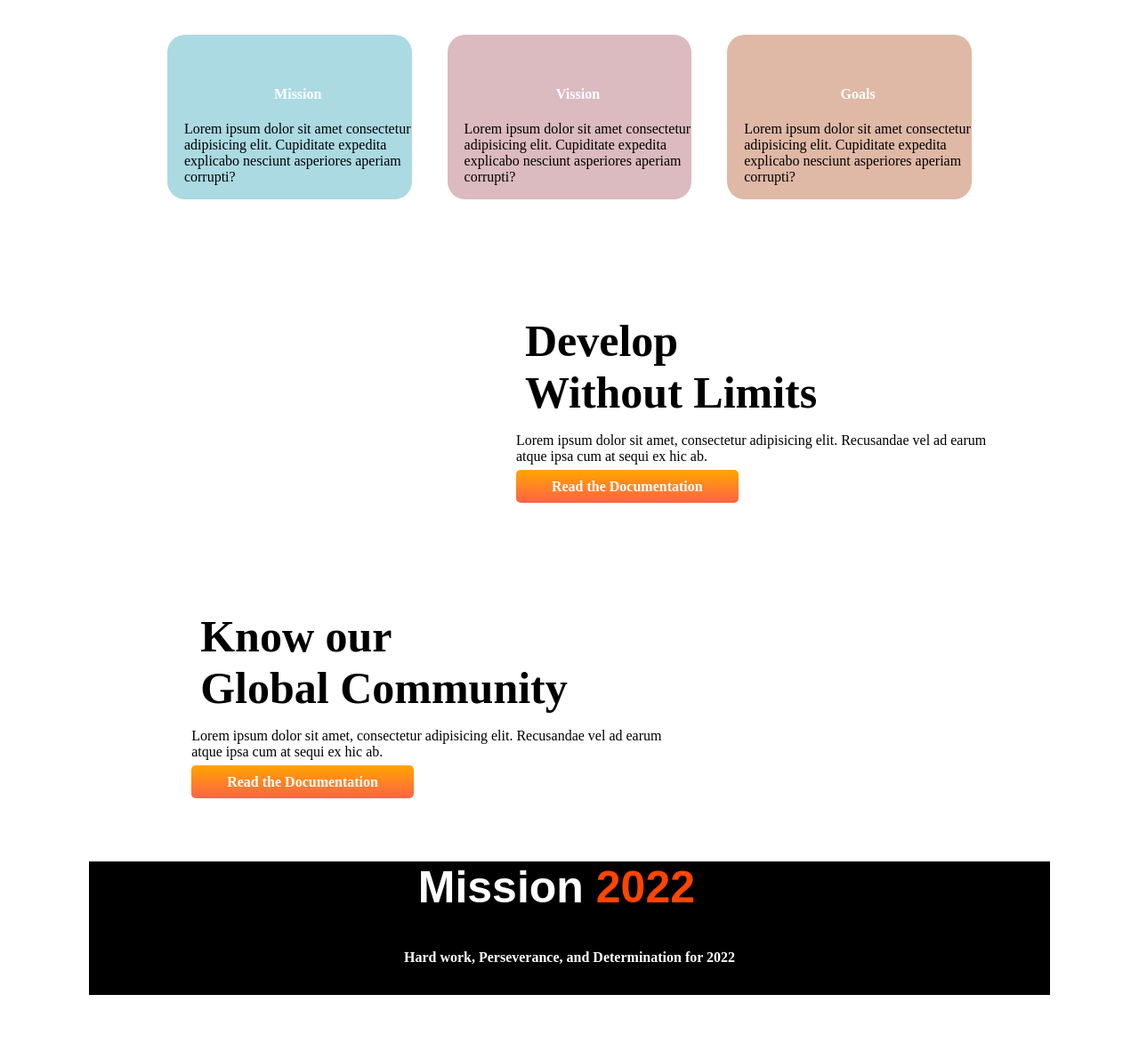
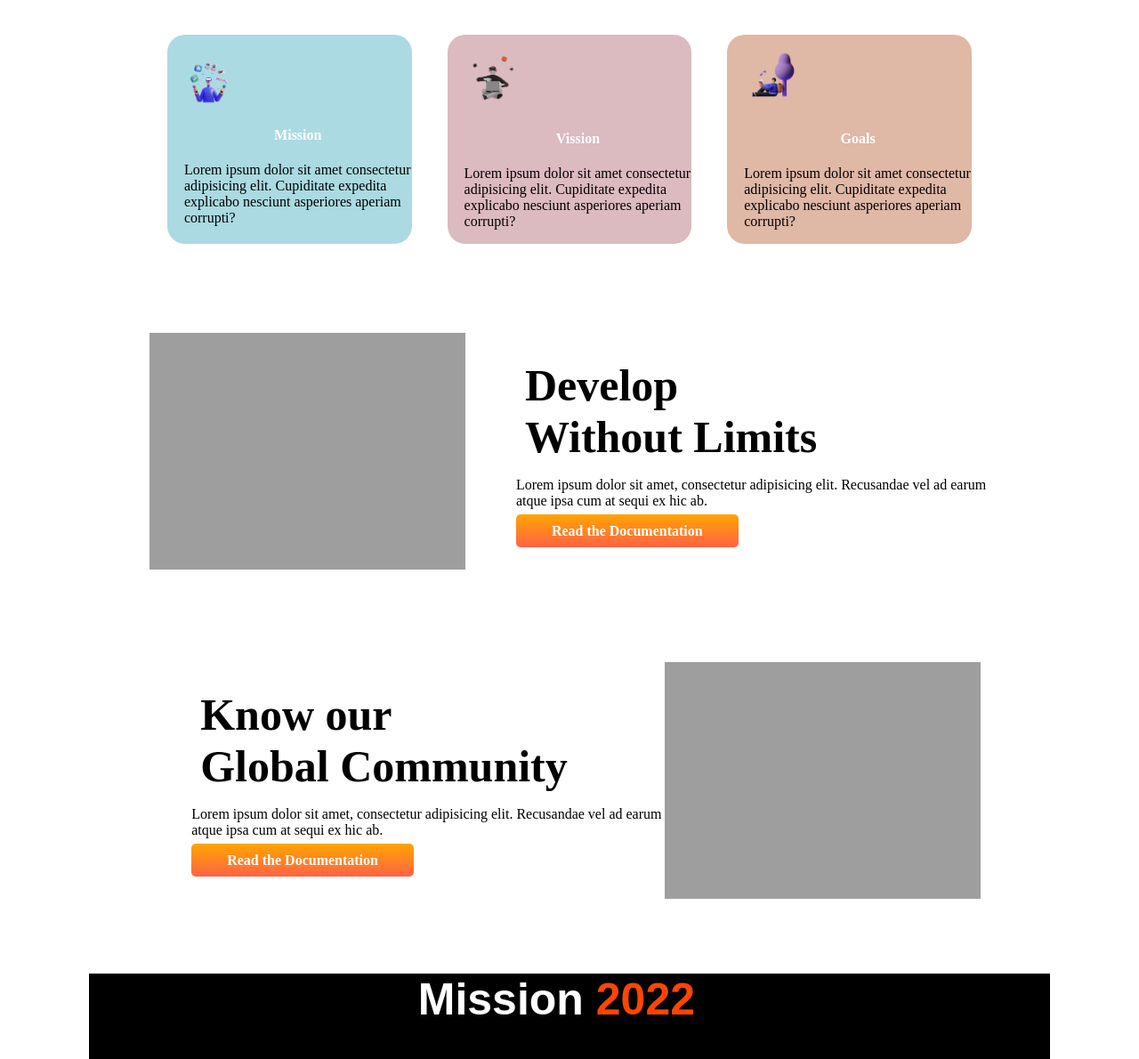
Before and after one commit to shubhanmaj/mission-2022, a plain HTML site: page index.html in a window 1280 px wide. Shown: the part 479-1669 px from the top of the page at 89% size. Before the commit the page ends 1637 px from the top, so only its background shows below. Drawn offline with Linux system fonts and the light colour scheme; the site is published under a folder, as on GitHub Pages, so addresses that start at the root find nothing; a web font is replaced by a local one.

Commit message:
fixed the path

```diff
--- a/index.html
+++ b/index.html
@@ -31,17 +31,17 @@
         </div>
         <div class="missions">
             <div class="mission mission-cls">
-                <img class="mission-img" src="/images/illustrators/illustrator-1.png" alt="">
+                <img class="mission-img" src="images/illustrators/illustrator-1.png" alt="">
                 <h4>Mission</h4>
                 <p>Lorem ipsum dolor sit amet consectetur adipisicing elit. Cupiditate expedita explicabo nesciunt asperiores aperiam corrupti?</p>
             </div>
             <div class="vission mission-cls">
-                <img class="mission-img" src="/images/illustrators/illustrator-2.png" alt="">
+                <img class="mission-img" src="images/illustrators/illustrator-2.png" alt="">
                 <h4>Vission</h4>
                 <p>Lorem ipsum dolor sit amet consectetur adipisicing elit. Cupiditate expedita explicabo nesciunt asperiores aperiam corrupti?</p>
             </div>
             <div class="goals mission-cls">
-                <img class="mission-img" src="/images/illustrators/illustrator-3.png" alt="">
+                <img class="mission-img" src="images/illustrators/illustrator-3.png" alt="">
                 <h4>Goals</h4>
                 <p>Lorem ipsum dolor sit amet consectetur adipisicing elit. Cupiditate expedita explicabo nesciunt asperiores aperiam corrupti?</p>
             </div>
@@ -49,7 +49,7 @@
     </section>
     <section class="flexible-display limits">
         <div class="dev-width1 develop">
-            <img class="develop-img" src="/images/pictures/coding.png" alt="">
+            <img class="develop-img" src="images/pictures/coding.png" alt="">
         </div>
         <div class="dev-width2">
             <div class="develop-title">
@@ -70,7 +70,7 @@
             <a class="btn" target="_blank" href="">Read the Documentation</a>
         </div>
         <div class="dev-width1 develop">
-            <img class="develop-img" src="/images/pictures/New Project.png" alt="">
+            <img class="develop-img" src="images/pictures/New Project.png" alt="">
         </div>
     </section>
 </body>
```
